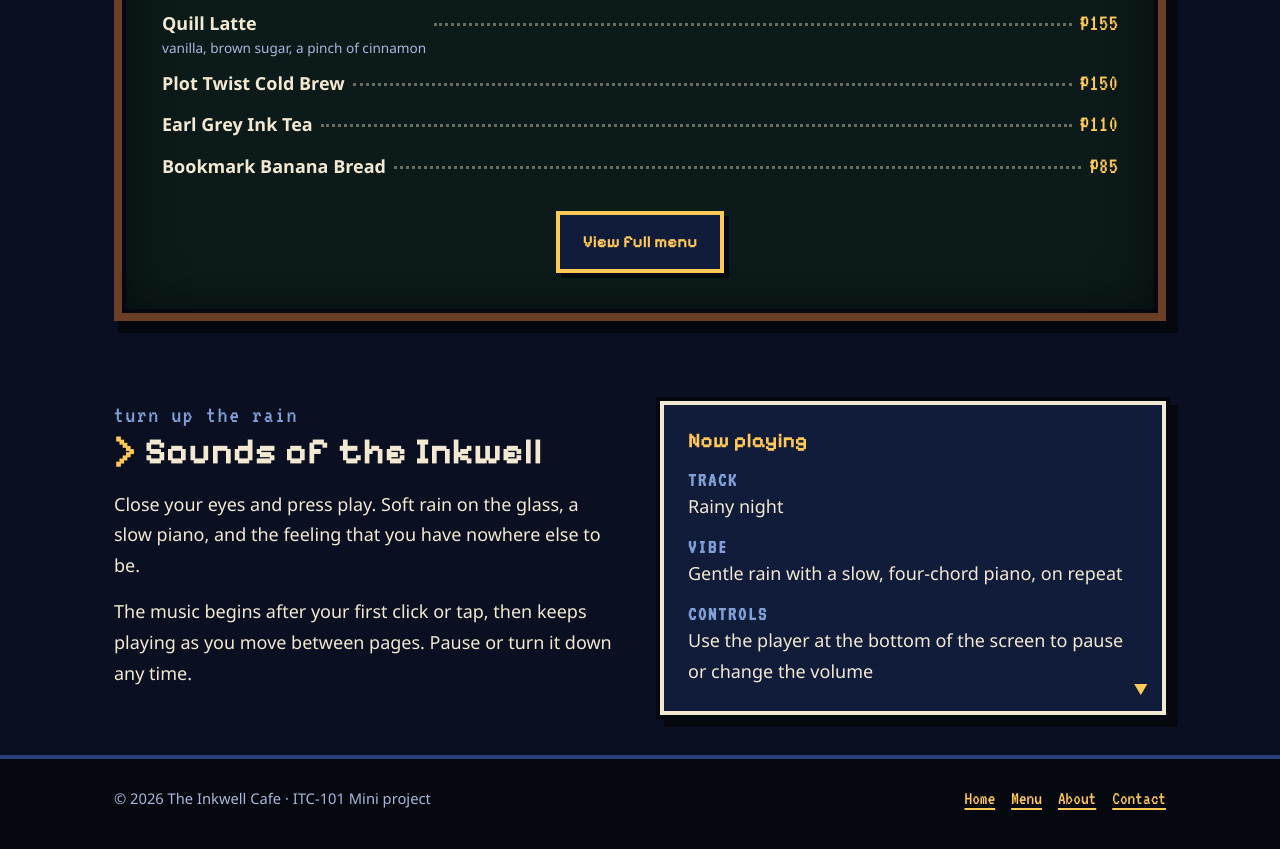
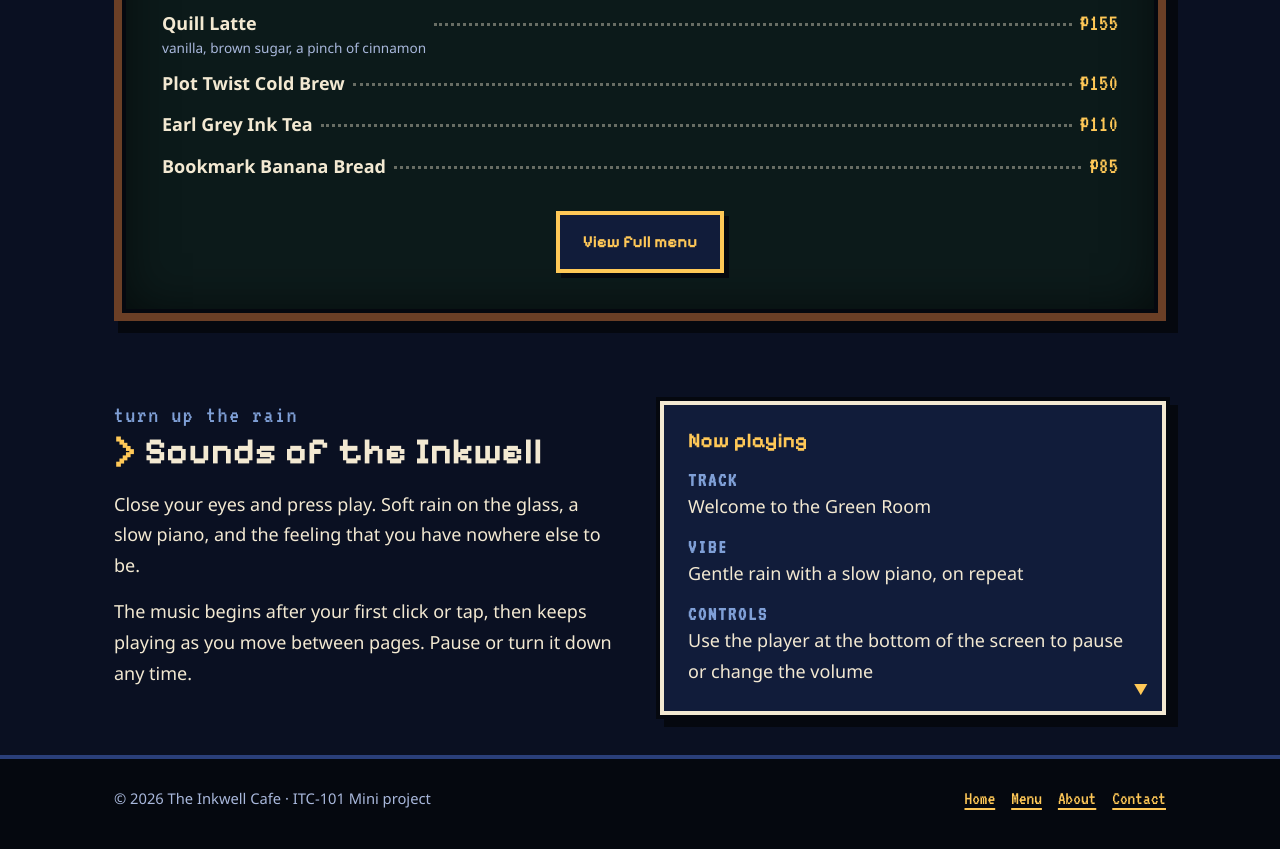
Before and after one commit to SamSofera/Mini-project, a plain HTML site: page index.html in a window 1280 px wide. Shown: the part 1235-2084 px from the top of the page. Drawn offline with Linux system fonts and the light colour scheme.

Commit message:
Update track and vibe information in index.html

```diff
--- a/index.html
+++ b/index.html
@@ -105,8 +105,8 @@
         <div class="dialog">
           <h3>Now playing</h3>
           <ul class="dialog-list">
-            <li><strong>TRACK</strong><span>Rainy night</span></li>
-            <li><strong>VIBE</strong><span>Gentle rain with a slow, four-chord piano, on repeat</span></li>
+            <li><strong>TRACK</strong><span>Welcome to the Green Room</span></li>
+            <li><strong>VIBE</strong><span>Gentle rain with a slow piano, on repeat</span></li>
             <li><strong>CONTROLS</strong><span>Use the player at the bottom of the screen to pause or change the volume</span></li>
           </ul>
         </div>
```
